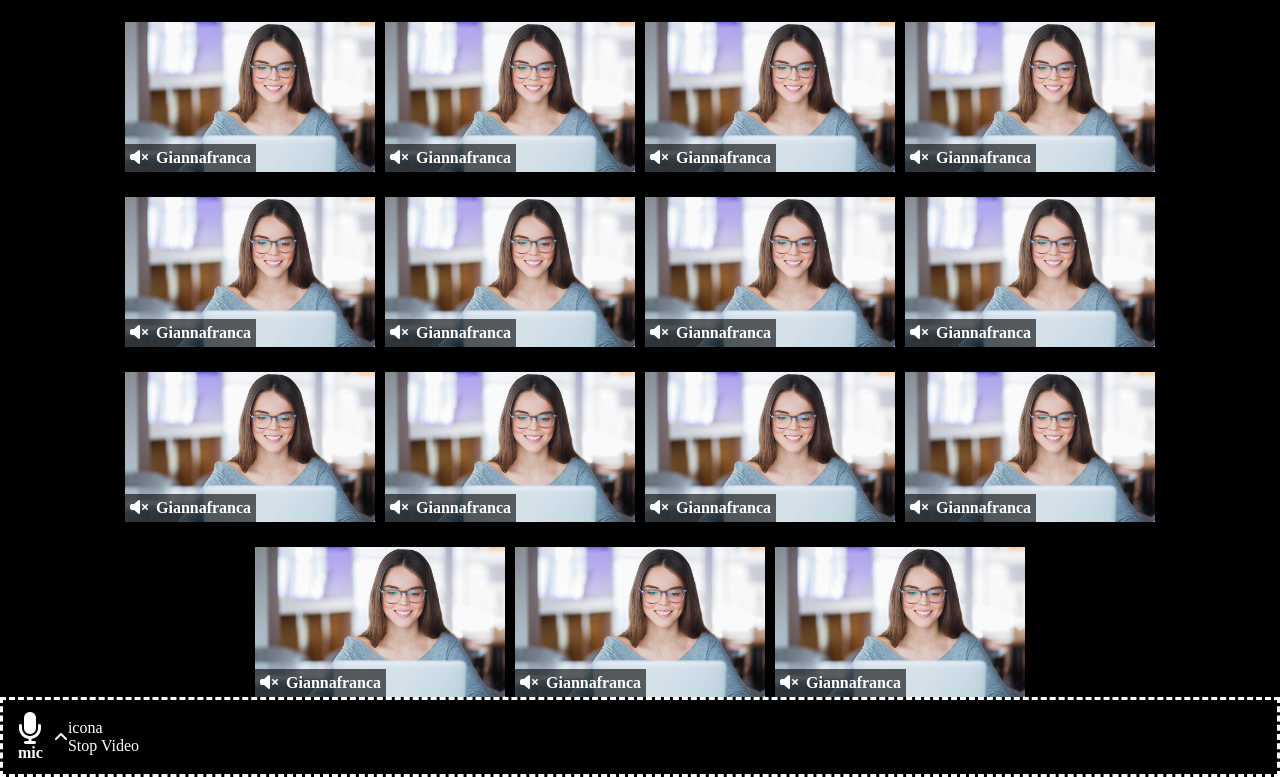
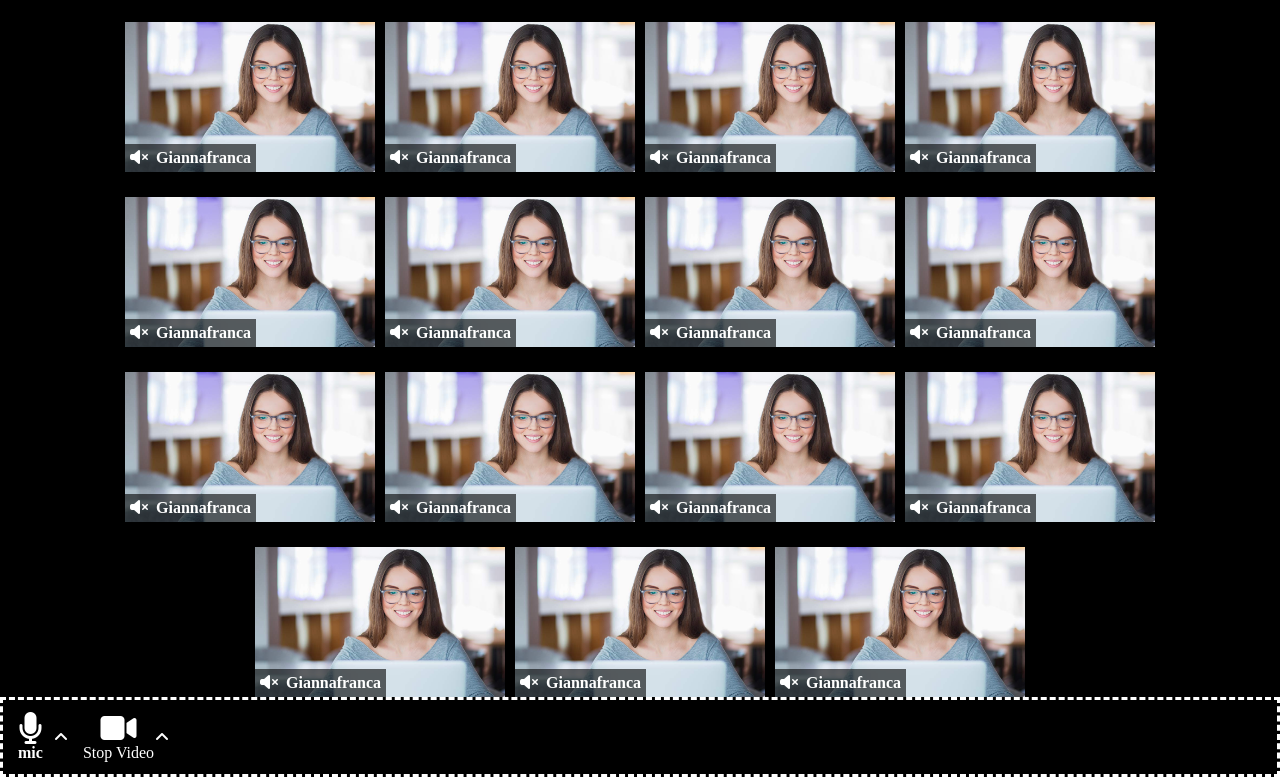
Before and after one commit to lucafagiolini/html-css-zoom, a plain HTML site: page index.html in a window 1280 px wide. Shown: the part 917-1694 px from the top of the page. Drawn offline with Linux system fonts and the light colour scheme.

Commit message:
navbar bottom-left completed

```diff
--- a/css/style.css
+++ b/css/style.css
@@ -130,6 +130,12 @@ a {
     padding: 15px;
 }
 
+.box {
+    display: flex;
+    flex-direction: column;
+    align-items: center;
+}
+
 a.icone-push i {
     font-size: 32px;
 }
@@ -139,12 +145,9 @@ a.icone-push i {
     align-items: center;
 }
 
-
 .expander-box {
     padding-right: 25px;
 }
-
-
 
 #expander {
     position: absolute;
--- a/index.html
+++ b/index.html
@@ -549,6 +549,7 @@
     <div id="navbar-bottom">
         <div class="bottoms-left">
             <div id="mic-box" class="icon-box expander-box">
+                <div class="box">
                     <div>
                         <a class="icone-push" href="#">
                             <i class="fa-solid fa-microphone"></i>
@@ -564,15 +565,22 @@
                         </a>
                     </div>
                 </div>
-            <div id="stop-video-box">
+            </div>
+            <div id="stop-video-box" class="icon-box expander">
+                <div class="box">
                     <div>
-                    icona
+                        <a class="icone-push" href="#">
+                            <i class="fa-solid fa-video"></i>
+                        </a>
                     </div>
                     <div>
                         Stop Video
                     </div>
-                <div>
-                    <!-- expander -->
+                    <div id="expander">
+                        <a href="#">
+                            <i class="fa-solid fa-angle-up"></i>
+                        </a>
+                    </div>
                 </div>
             </div>
         </div>
```
Lines whose indentation alone changed are shown as unchanged.
